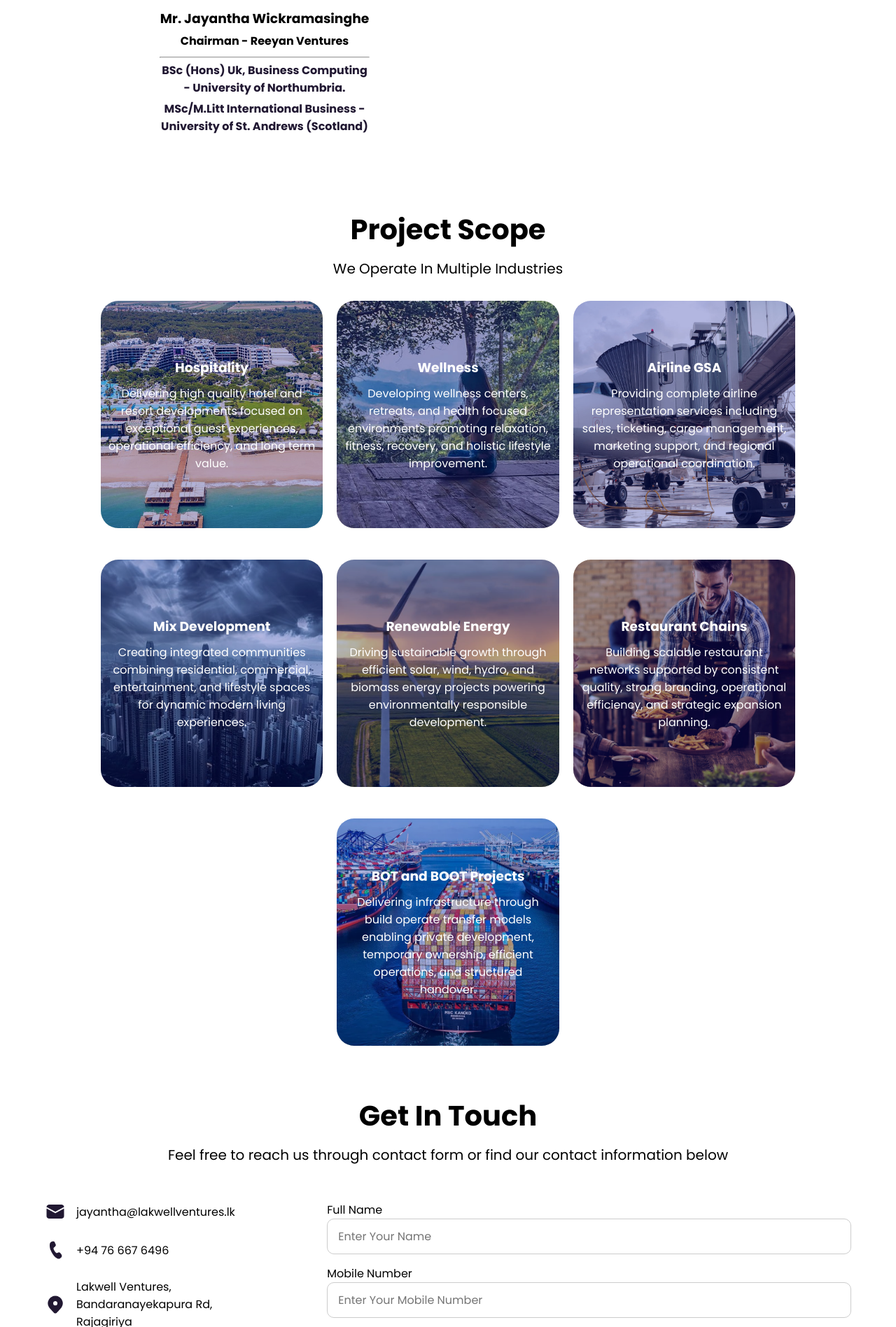
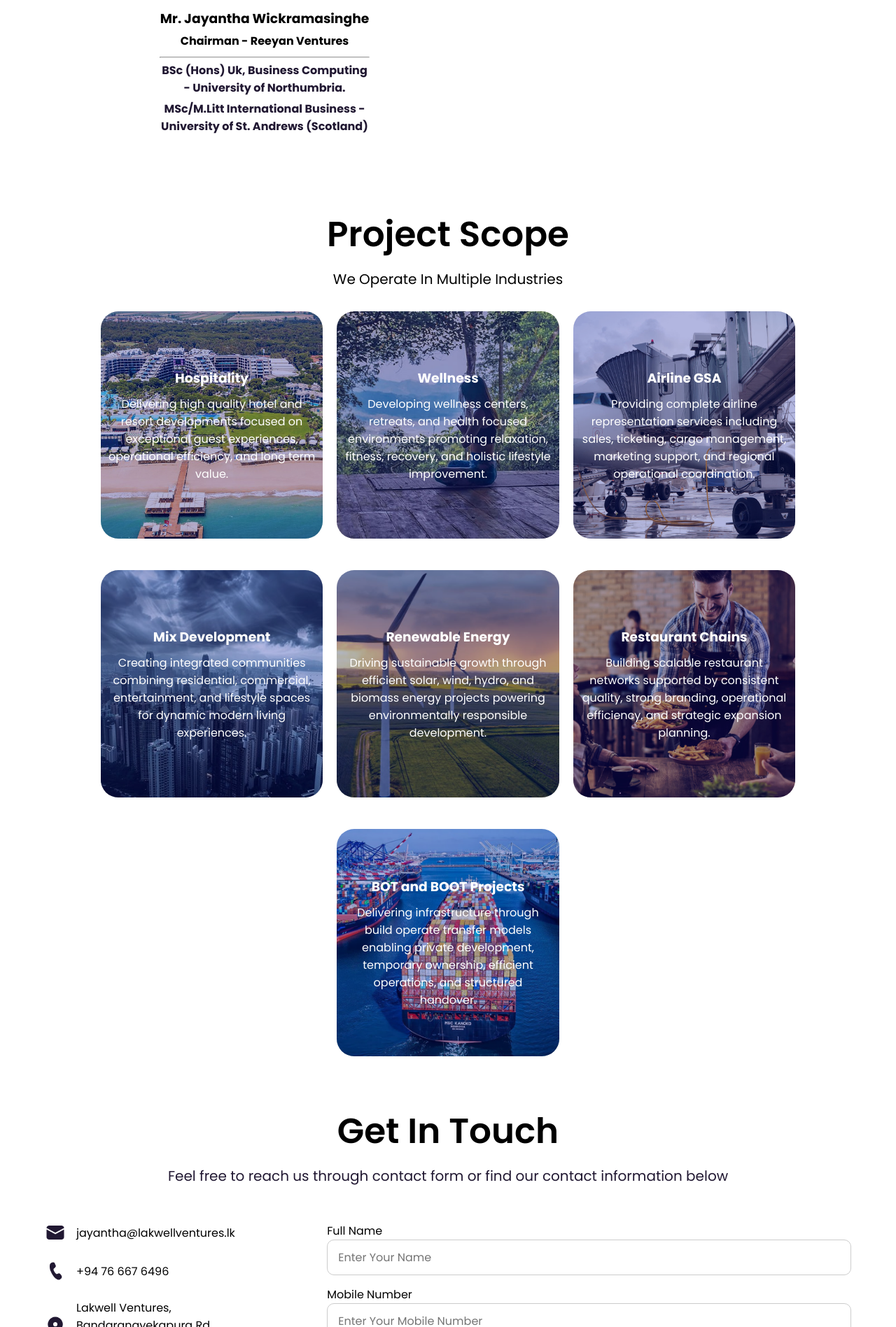
Before and after one commit to uvindukaralliyadda/Lakwell-Ventures, a React (Vite) app: page / in a window 1280 px wide. Shown: the part 2946-4843 px from the top of the page at 70% size. Built offline with nearby package versions, Linux system fonts and the light colour scheme.

Commit message:
fixed font sizes

```diff
--- a/src/Components/Contact/Contact.css
+++ b/src/Components/Contact/Contact.css
@@ -4,7 +4,8 @@
 
 .contact h2{
     text-align: center;
-    font-size: 40px;
+    font-weight: 600;
+    font-size: 50px;
 }
 
 .contact p{
@@ -12,6 +13,8 @@
     text-align: center;
     font-size: 20px;
     line-height: 1.6;
+    font-size: 20px;
+    color: #211832;
 }
 
 .contact-header{
@@ -92,4 +95,10 @@
     .contact-info, .contact-form{
         flex-basis: 100%;
     }
+    .contact h2{
+        font-size: 32px;
+    }
+    .contact p{
+        font-size: 16px;
+    }
 }
--- a/src/Components/Industries/Industries.css
+++ b/src/Components/Industries/Industries.css
@@ -6,7 +6,8 @@
 .project-heading h2{
     margin-top: 30px;
     text-align: center;
-    font-size: 40px;
+    font-weight: 600;
+    font-size: 50px;
 }
 
 .project-heading p{
@@ -97,4 +98,5 @@
     .project-heading p {
         font-size: 16px;
     }
+
 }
```
